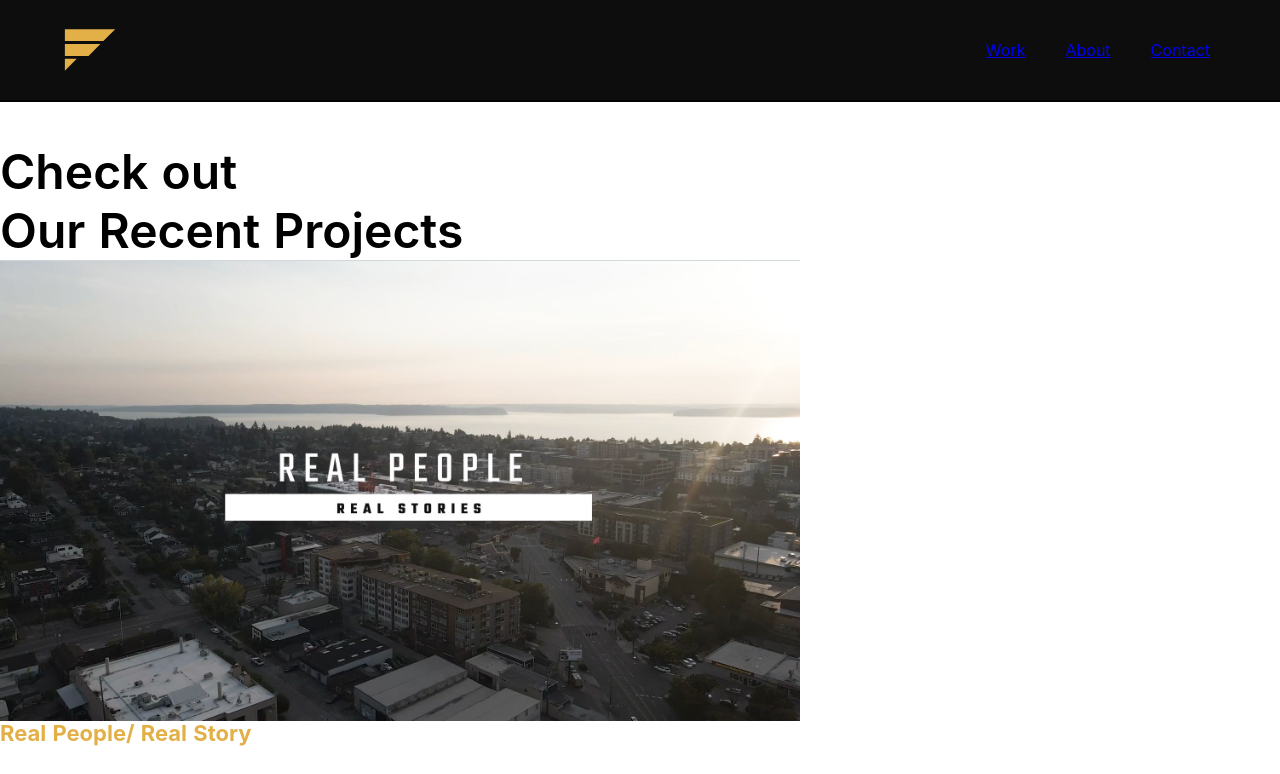
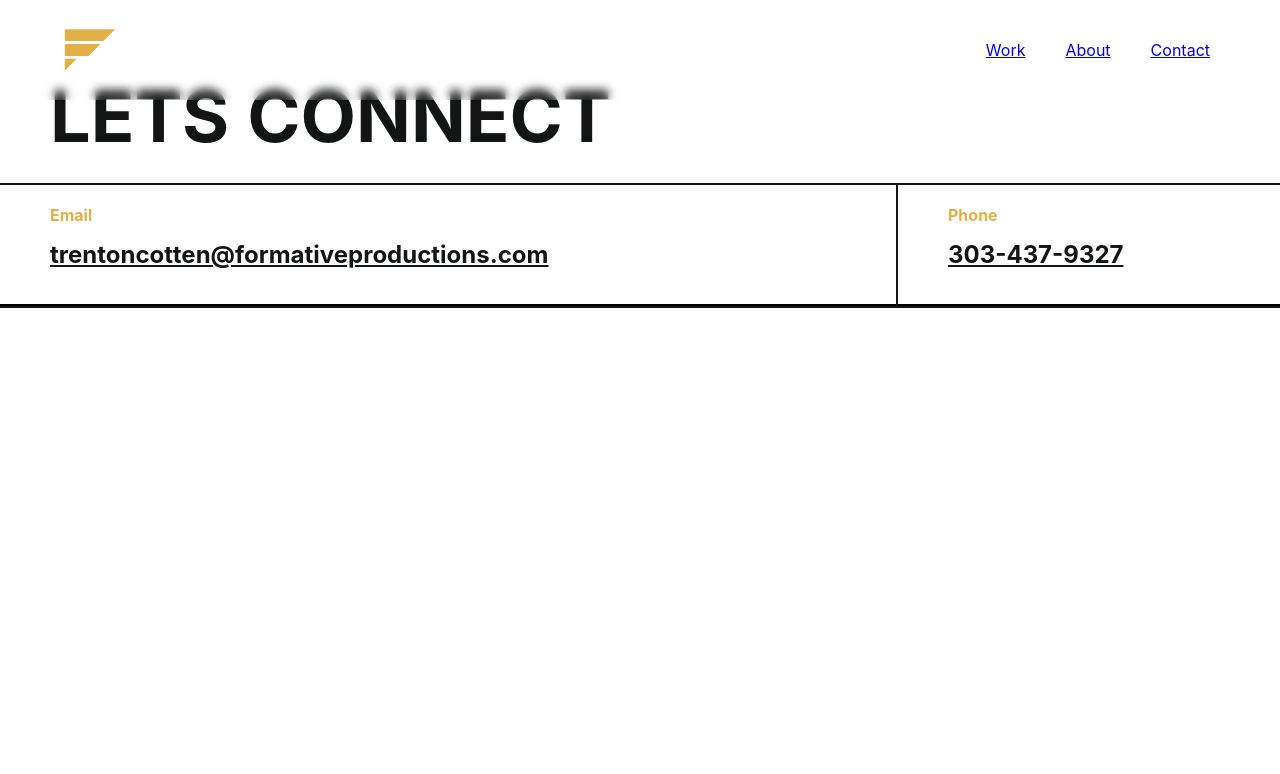
Before and after one commit to devNroses/formativeproductions, a Nuxt app: page /work in a window 1280 px wide. Shown: the top 774 px of the page. Built offline with nearby package versions, Linux system fonts and the light colour scheme; what vue-video-wrapper would draw is missing.

Commit message:
(refactor) home page update and contact page update

```diff
--- /dev/null
+++ b/assets/style/main.scss
@@ -0,0 +1,7 @@
+html,
+body {
+  height: 100%;
+  width: 100%;
+  scroll-behavior: smooth;
+  cursor: default;
+}
--- a/components/header/index.vue
+++ b/components/header/index.vue
@@ -5,7 +5,7 @@
     </nuxt-link>
     <div>
       <ul class="header-links" :class="{ changeColor: changeColor }">
-        <li><nuxt-link to="/work">Work</nuxt-link></li>
+        <li><nuxt-link :to="{ path: '/', hash: '#work' }">Work</nuxt-link></li>
         <li><nuxt-link to="/about">About</nuxt-link></li>
         <li><nuxt-link to="/contact">Contact</nuxt-link></li>
       </ul>
--- a/nuxt.config.js
+++ b/nuxt.config.js
@@ -5,9 +5,8 @@
   // Target: https://go.nuxtjs.dev/config-target
   target: 'static',
 
-  // Global page headers: https://go.nuxtjs.dev/config-head
   head: {
-    title: 'formativeproductions',
+    title: 'Formative Productions',
     htmlAttrs: {
       lang: 'en'
     },
@@ -23,6 +22,7 @@
 
   // Global CSS: https://go.nuxtjs.dev/config-css
   css: [
+    '~/assets/style/main.scss'
   ],
 
   // Plugins to run before rendering page: https://go.nuxtjs.dev/config-plugins
--- a/pages/index.vue
+++ b/pages/index.vue
@@ -1,59 +1,48 @@
 <template>
-  <div class="wrapper">
-    <div class="landing-container">
-      Landing Here
-      <!-- <div class="landing-social">
-        <ul>
-          <li><a href="#"><img src="~/assets/img/instagram.png" /></a></li>
-          <li><a href="#"><img src="~/assets/img/twitter.png" /></a></li>
-          <li><a href="#"><img src="~/assets/img/vimeo.png" /></a></li>
-        </ul>
-      </div> -->
-      <div class="landing-video">
-        <img src="~/assets/img/video1.png" />
-        <div class="overlay" />
-        <div
-          class="play-button-outer"
-          @click="
-            setVideoId('536417585');
-            toggleModal();
-          "
-        >
-          <div class="play-button" />
+  <div class="landing-container">
+    <div class="landing-feature-video">
+      <video-wrapper :player="'vimeo'" videoId="536417585" />
+    </div>
+
+    <div class="intro">
+      <div class="intro-title">
+        <p>WE ARE</p>
+        <p>FORMATIVE</p>
+        <p>PRODUCTIONS</p>
+      </div>
+      <div class="svg"><img src="~/assets/img/arrow.svg" /></div>
+      <div class="work">
+        <p>
+          Specializing in visual storytelling, Formative Productions is your
+          go-to source for excellent results. From development to production,
+          our company is here to transmit your ideas into a stunning visual
+          representation.
+        </p>
+      </div>
+      <div id="work" name="work" class="intro-title gallery-title">
+        <p>OUR WORK</p>
+      </div>
+      <div id="#gallery" class="gallery">
+        <div v-on:mouseover="mouseover('487463591')">
+          <div
+            v-show="hover && activeVideoId === '487463591'"
+            class="gallery-video"
+          >
+            <video-wrapper :player="'vimeo'" videoId="487463591" />
+          </div>
+          <img src="~/assets/img/realPeople.png" />
+        </div>
+        <div v-on:mouseover="mouseover('536427164')">
+          <div
+            v-show="hover && activeVideoId === '536427164'"
+            class="gallery-video"
+          >
+            <video-wrapper :player="'vimeo'" videoId="536427164" />
+          </div>
+          <img src="~/assets/img/video2.png" />
         </div>
       </div>
     </div>
-
-    <div class="section">
-      <h1>
-        WE ARE <br />
-        <span>FORMATIVE <br />PRODUCTIONS</span>
-      </h1>
-      <p>
-        Specializing in visual storytelling, Formative Productions is your go-to
-        source for excellent results. From development to production, our
-        company is here to transmit your ideas into a stunning visual
-        representation.
-      </p>
-
-      <nuxt-link to="/about">
-        Learn More About Formative Productions
-      </nuxt-link>
-    </div>
-
-    <div class="section">
-      <div class="section-announcement section-announcement-right">
-        <span>FROM IDEA</span>
-        <span>TO PRODUCTION</span>
-        <span>TO REALITY</span>
-      </div>
-    </div>
-
-    <VideoModal
-      :show-modal="show"
-      :view-videoid="landingVideoId"
-      @clicked="toggleModal"
-    />
   </div>
 </template>
 
@@ -68,16 +57,28 @@
   transition: "home",
   data() {
     return {
-      show: false,
-      landingVideoId: ""
+      hover: false,
+      activeVideoId: "",
+      workList: [
+        {
+          videoSrc: "487463591",
+          imgSrc: "realPeople.png"
+        },
+        {
+          videoSrc: "536427164",
+          imgSrc: "video2.png"
+        }
+      ]
     };
   },
   methods: {
-    toggleModal() {
-      this.show = !this.show;
+    mouseover(videoId: string) {
+      this.activeVideoId = videoId;
+      this.hover = true;
     },
-    setVideoId(id: string) {
-      this.landingVideoId = id;
+    mouseleave() {
+      this.hover = false;
+      this.activeVideoId = "";
     }
   }
 });
@@ -92,11 +93,7 @@
 .home-leave-active {
   opacity: 0;
 }
-html,
-body {
-  height: 100%;
-  width: 100%;
-}
+
 .container {
   display: flex;
   flex-direction: column;
@@ -131,253 +128,137 @@
     background: #131514;
     padding: 0;
     margin-bottom: 40px;
-    height: 100vh;
-    width: 100vw;
+    width: 100%;
     overflow: hidden;
   }
+}
 
-  &-video {
-    display: flex;
-    justify-content: center;
-    align-items: center;
-    margin: 0;
-    margin-top: -8px;
-    padding: 0;
-    top: -10px;
-    left: 0;
-    width: 100%;
-    height: 100%;
-    overflow: hidden;
+.landing-feature-video {
+  position: relative;
+  padding-bottom: 56.25%;
+  margin-top: -20px;
+  height: 0;
+  height: 100%;
+  max-width: 100%;
 
-    .overlay {
-      display: block;
-      background: rgba(0, 0, 0, 0.4);
-    }
+  @media only screen and (max-width: 540px) {
+    padding-bottom: 58.25%;
+  }
+}
 
-    img {
-      width: 100%;
-      height: 100%;
-      object-fit: cover;
-      overflow: hidden;
+.landing-feature-video iframe,
+.landing-feature-video object,
+.landing-feature-video embed {
+  position: absolute;
+  top: 0;
+  left: 0;
+  min-width: 100%;
+  min-height: 100%;
+}
+
+.intro {
+  display: flex;
+  justify-content: space-evenly;
+  flex-wrap: wrap;
+  background-color: white;
+  margin-top: 40px;
+  margin-bottom: -20px;
+  padding: 30px 15px 40px;
+
+  &-title {
+    p {
+      font-size: 9.5vw;
+      line-height: 8.5vw;
+      font-weight: 400;
+      color: #131514;
+      padding-left: 50px;
+
+      &:first-child {
+        color: #e3b047;
+      }
     }
   }
 
-  &-social {
-    display: flex;
-    flex-direction: column;
-    width: max-content;
-    position: absolute;
-    top: calc(48% - 40px);
-    margin-left: 50px;
-
-    @media only screen and (max-width: 540px) {
-      display: none;
-    }
-
-    ul li {
-      margin-bottom: 30px;
+  div {
+    width: 100%;
+    &.svg {
+      display: flex;
+      justify-content: center;
+      padding-left: 80px;
 
       img {
-        width: 20px;
+        width: 50vw;
       }
     }
   }
 }
 
-.section {
+.work {
   display: flex;
-  flex-direction: column;
-  margin: 12px 8%;
-  padding: 25px;
-
-  &-video {
-    display: flex;
-    width: 100%;
-    height: auto;
-    box-shadow: inset 0 -3em 3em rgba(0, 0, 0, 0.1),
-      0 0 0 2px rgb(255, 255, 255), 0.3em 0.3em 2.15em rgba(0, 0, 0, 0.25);
-  }
-
-  &-announcement {
-    display: flex;
-    flex-direction: column;
-    font-size: 64px;
-    font-weight: 700;
-    padding: 0 4%;
-
-    &-left {
-      text-align: left;
-    }
-    &-right {
-      text-align: right;
-    }
-
-    span {
-      &:first-child {
-        color: #707070;
-      }
-
-      &:last-child {
-        color: #e3b047;
-      }
-    }
-
-    @media only screen and (max-width: 540px) {
-      font-size: 36px;
-    }
-  }
-
-  h1 {
-    font-size: 48px;
-    font-weight: 900;
-
-    span {
-      color: #e3b047;
-    }
-  }
+  justify-content: flex-end;
 
   p {
-    max-width: 620px;
-    font-size: 18px;
-    line-height: 2.25;
-    margin-top: 24px;
-  }
-
-  a {
-    color: #e3b047;
-    margin-top: 18px;
-    font-weight: 800;
-    border-bottom: #e3b047 1px solid;
-    max-width: fit-content;
-    padding-bottom: 4px;
-
-    &:hover {
-      color: #f5be4b;
-      border-bottom: #f5be4b 1px solid;
-    }
-  }
-
-  @media only screen and (max-width: 540px) {
-    margin: 12px 0;
+    text-align: right;
+    font-size: 2.5vw;
+    line-height: 3.75vw;
+    padding-right: 50px;
+    width: 55vw;
   }
 }
 
-.video {
-  width: 100%;
-  max-height: 360px;
-  display: flex;
-  justify-content: center;
-  align-items: center;
-  overflow: hidden;
+.gallery {
+  width: 90vw;
+  height: 400px;
+  white-space: nowrap;
+  overflow-x: scroll;
+  overflow-y: hidden;
+  scroll-behavior: smooth;
+  color: white;
+  padding: 10px;
+  margin-top: 60px;
 
-  &:hover {
-    cursor: pointer;
+  &-title {
+    margin-top: 40px;
   }
 
-  @media only screen and (max-width: 780px) {
-    height: 210px;
-  }
+  div {
+    display: inline-block;
+    width: 100%;
+    max-width: 780px;
+    min-width: 450px;
+    overflow: hidden;
+    height: 100%;
+    transition: transform 1.2s;
+    will-change: transform;
 
-  img {
-    min-width: 100%;
-    min-height: 100%;
-  }
-}
-
-.overlay {
-  position: absolute;
-  top: 0;
-  width: 100%;
-  height: 100%;
-  display: block;
-  background: rgba(0, 0, 0, 0.3);
-  color: #fff;
-  transition: all 300ms ease-in-out;
-}
-
-.play-button-outer {
-  margin: 25% auto;
-  width: 10em;
-  height: 10em;
-  background-color: rgba(0, 0, 0, 0.25);
-  cursor: pointer;
-  position: absolute;
-  border: 2px solid #fff;
-  border-radius: 55%;
-  transition: all 350ms ease-out;
-
-  @media only screen and (max-width: 720px) {
-    margin-top: 18% auto;
-    width: 7em;
-    height: 7em;
-  }
-
-  &:hover {
-    border: 2px solid #e3b047;
-  }
-}
-
-.play-button {
-  margin: 0 auto;
-  top: 25%;
-  position: relative;
-  width: 0;
-  height: 0;
-  border-style: solid;
-  border-width: 2.5em 0 2.5em 5em;
-  border-color: transparent transparent transparent #e3b047;
-  opacity: 0.75;
-
-  @media only screen and (max-width: 720px) {
-    top: 27%;
-    border-width: 1.5em 0 1.5em 3em;
-  }
-}
-
-.play-button-outer:hover {
-  background-color: rgba(0, 0, 0, 0.5);
-}
-
-.play-button-outer:hover .play-button {
-  opacity: 1;
-}
-
-.video {
-  &-container {
-    display: flex;
-    width: 65%;
-    justify-content: center;
-    align-content: center;
-    height: auto;
-    box-shadow: inset 0 -3em 3em rgba(0, 0, 0, 0.1),
-      0 0 0 2px rgb(255, 255, 255), 0.3em 0.3em 2.15em rgba(0, 0, 0, 0.25);
-    overflow: hidden;
-    margin: 0 auto;
-    max-width: 1210px;
-    transition: all 0.2s ease-in-out;
-
-    :hover {
-      transform: scale(1.2);
-      cursor: pointer;
-    }
-
-    @media only screen and (max-width: 720px) {
-      width: 100%;
-    }
-
-    @media only screen and (max-width: 580px) {
-      width: 100%;
-      max-height: 300px;
+    :hover,
+    :focus {
+      transform: translateY(-1px);
     }
 
     img {
       width: 100%;
+      min-height: 100%;
       height: auto;
-      margin-top: -5px;
-      transition: all 0.2s ease-in-out;
-      :hover {
-        transform: scale(1.1);
-      }
+      margin: 0 auto;
+      display: block;
+    }
+  }
+
+  &-video {
+    left: 0;
+    right: 0;
+    top: 0;
+    background-color: #111;
+
+    iframe,
+    object,
+    embed {
+      display: block;
+      width: 80vw;
+      height: 100%;
+      min-width: 100%;
+      min-height: 100%;
     }
   }
 }
--- a/pages/work/index.vue
+++ /dev/null
@@ -1,173 +0,0 @@
-<template>
-  <div class="work-wrapper">
-    <div class="work-bg" />
-    <div class="section">
-      <h1 class="work-heading">
-        Check out<br />
-        <span>Our Recent Projects</span>
-      </h1>
-    </div>
-
-    <!-- <div class="section">
-      <div
-        @click="toggleShowVideo('536417585')"
-        class="section-video work-video"
-      >
-        <img src="~/assets/img/demo-reel.png" />
-      </div>
-    </div> -->
-
-    <div class="section">
-      <div
-        class="work-card"
-        @click="
-          setVideoId('487463591');
-          toggleModal();
-        "
-      >
-        <div class="video-container work-video">
-          <img src="~/assets/img/realPeople.png" />
-        </div>
-        <p class="work-card-title">Real People/ Real Story</p>
-        <!-- <p class="work-card-content">
-          Lorem ipsum dolor sit amet, consectetur adipiscing elit, sed do
-          eiusmod tempor incididunt ut labore et dolore magna aliqua. Ut enim ad
-          minim veniam, quis nostrud exercitation ullamco laboris nisi ut
-          aliquip ex ea commodo consequat.
-        </p> -->
-      </div>
-      <div
-        class="work-card"
-        @click="
-          setVideoId('536427164');
-          toggleModal();
-        "
-      >
-        <div class="video-container work-video">
-          <img src="~/assets/img/video2.png" />
-        </div>
-        <p class="work-card-title">In Game Sports Entertainment</p>
-        <!-- <p class="work-card-content">
-          Lorem ipsum dolor sit amet, consectetur adipiscing elit, sed do
-          eiusmod tempor incididunt ut labore et dolore magna aliqua. Ut enim ad
-          minim veniam, quis nostrud exercitation ullamco laboris nisi ut
-          aliquip ex ea commodo consequat.
-        </p> -->
-      </div>
-    </div>
-
-    <VideoModal
-      @clicked="toggleModal"
-      :showModal="show"
-      :viewVideoid="workVideoId"
-    />
-  </div>
-</template>
-
-<script lang="ts">
-import { Vue } from "vue-property-decorator";
-import VideoModal from "../../components/videoModal/index.vue";
-export default Vue.extend({
-  components: {
-    VideoModal
-  },
-  transition: "work",
-  data() {
-    return {
-      show: false,
-      workVideoId: ""
-    };
-  },
-  methods: {
-    toggleModal() {
-      this.show = !this.show;
-    },
-    setVideoId(id: string) {
-      this.workVideoId = id;
-    }
-  }
-});
-</script>
-
-<style lang="scss">
-.work-enter-active,
-.work-leave-active {
-  transition: opacity 0.5s;
-}
-.work-enter,
-.work-leave-active {
-  opacity: 0;
-}
-iframe {
-  width: 100% !important;
-}
-</style>
-
-<style lang="scss" scoped>
-.work {
-  &-wrapper {
-    display: flex;
-    flex-direction: column;
-  }
-
-  &-bg {
-    width: 100%;
-    height: 102px;
-    background-color: black;
-    @media only screen and (max-width: 480px) {
-      height: 142px;
-    }
-  }
-
-  &-heading {
-    font-size: 48px;
-    font-weight: 600;
-    margin-top: 40px;
-    @media only screen and (max-width: 480px) {
-      font-size: 28px;
-      margin-top: 20px;
-    }
-  }
-
-  &-video {
-    width: 100% !important;
-
-    img {
-      width: 102%;
-      height: auto !important;
-    }
-  }
-
-  &-card {
-    display: flex;
-    flex-direction: column;
-    align-self: flex-start;
-    max-width: 800px;
-    height: 100%;
-    width: 100%;
-
-    &-title {
-      padding-top: 20px;
-      font-size: 22px;
-      font-weight: 700;
-      color: #e3b047;
-    }
-
-    &-content {
-      margin-top: 0px;
-      line-height: 1.5;
-      text-align: left;
-    }
-
-    .work-video {
-      overflow: hidden;
-      margin-bottom: -25px;
-    }
-
-    &:nth-child(even) {
-      align-self: flex-end;
-      margin-top: 30px;
-    }
-  }
-}
-</style>
```
Also changed, not shown: pages/contact/index.vue (+8 -1 lines), assets/img/arrow.svg (added).
